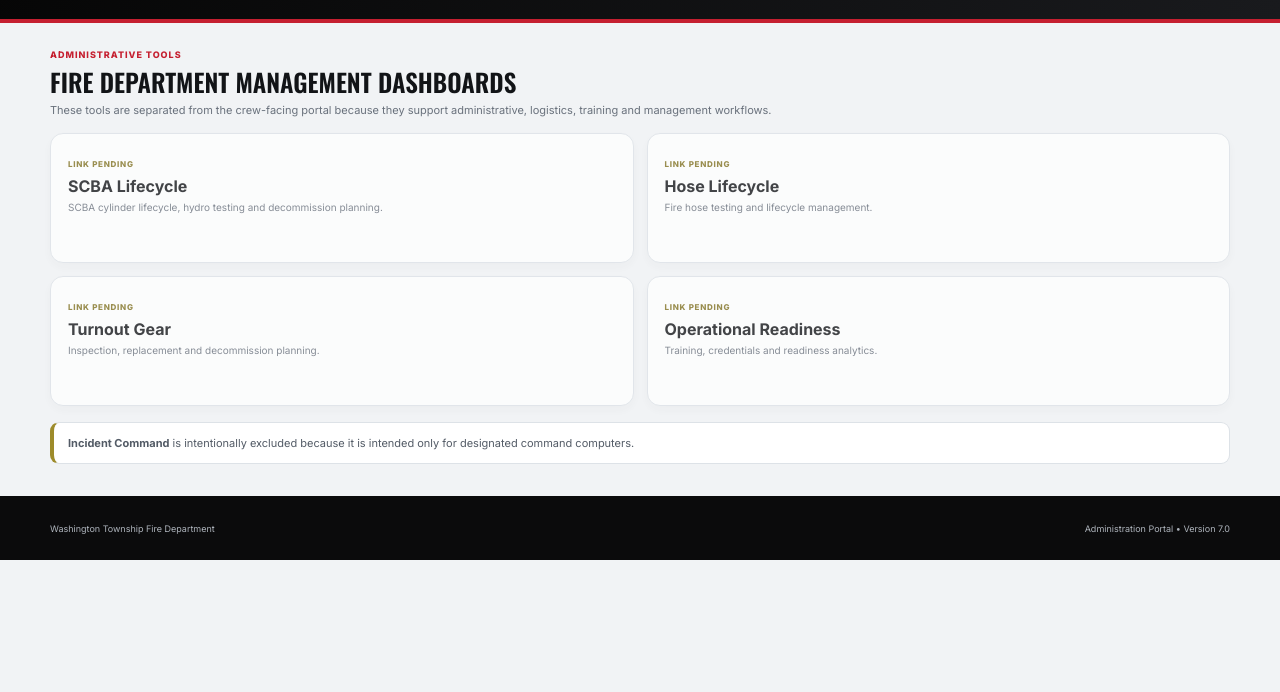
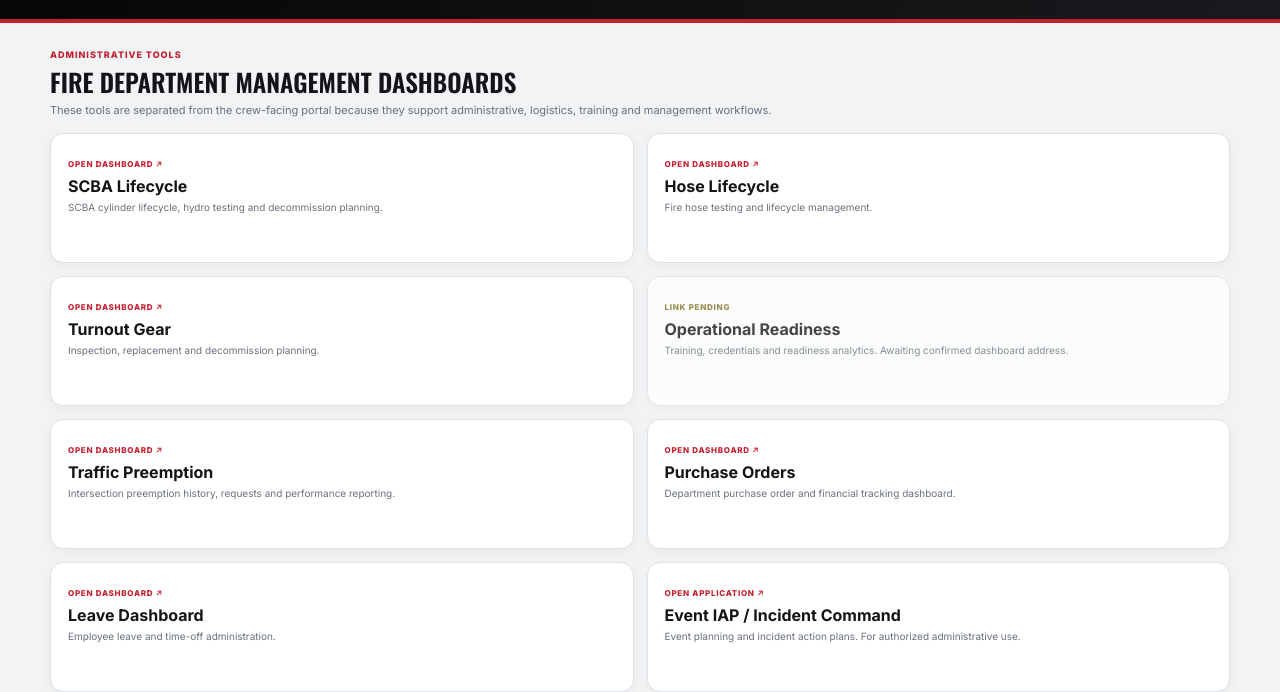
Before and after one commit to wtfdoperativenotifications/wtfd-employee-portal, a plain HTML site: page admin.html in a window 1280 px wide. Shown: the part 109-801 px from the top of the page. Drawn offline with nearby package versions, Linux system fonts and the light colour scheme.

Commit message:
Phase 2: add administration dashboard launch links (#1)
* Link lifecycle and administration dashboards from portal

* Add accessible hover and keyboard focus states to admin cards

```diff
--- a/admin.css
+++ b/admin.css
@@ -2,7 +2,8 @@
 *{box-sizing:border-box}body{margin:0;background:#f1f3f5;color:var(--ink);font-family:Inter,system-ui,sans-serif}.shell{width:min(1180px,calc(100% - 44px));margin:0 auto}
 header{background:linear-gradient(100deg,#060606,#191a1d);color:#fff;border-bottom:4px solid var(--red)}.header-inner{height:128px;display:flex;align-items:center;justify-content:space-between}.brand{display:flex;align-items:center;gap:16px}.brand img{width:80px;height:80px;object-fit:contain}.dept{font:600 11px Oswald,sans-serif;text-transform:uppercase;letter-spacing:.08em;color:#d3d6db}h1{margin:2px 0;font:700 34px Oswald,sans-serif;text-transform:uppercase}.brand p{margin:0;color:var(--gold2);font-size:10px;font-weight:700}.header-inner>a{color:#fff;text-decoration:none;border:1px solid rgba(255,255,255,.15);border-radius:9px;padding:8px 11px;font-size:11px;font-weight:700}
 .intro{padding:26px 0 16px}.eyebrow{font-size:9px;text-transform:uppercase;letter-spacing:.11em;font-weight:800;color:var(--red)}.intro h2{margin:3px 0;font:600 25px Oswald,sans-serif;text-transform:uppercase}.intro p{margin:0;color:var(--muted);font-size:11px}
-.grid{display:grid;grid-template-columns:repeat(2,1fr);gap:13px}.card{min-height:130px;background:#fff;border:1px solid var(--line);border-radius:13px;padding:17px;box-shadow:0 4px 13px rgba(18,22,28,.04)}.card span{font-size:8px;text-transform:uppercase;letter-spacing:.09em;color:#817221;font-weight:800}.card h3{margin:5px 0 4px;font-size:16px}.card p{margin:0;color:var(--muted);font-size:10px;line-height:1.45}.pending{opacity:.78}
+.grid{display:grid;grid-template-columns:repeat(2,1fr);gap:13px}.card{min-height:130px;background:#fff;border:1px solid var(--line);border-radius:13px;padding:17px;box-shadow:0 4px 13px rgba(18,22,28,.04)}.card span{font-size:8px;text-transform:uppercase;letter-spacing:.09em;color:#817221;font-weight:800}.card h3{margin:5px 0 4px;font-size:16px}.card p{margin:0;color:var(--muted);font-size:10px;line-height:1.45}.card.active{display:block;color:inherit;text-decoration:none;cursor:pointer;transition:transform .15s ease,border-color .15s ease,box-shadow .15s ease}.card.active:hover,.card.active:focus-visible{transform:translateY(-2px);border-color:var(--red);box-shadow:0 7px 20px rgba(18,22,28,.12);outline:none}.card.active span{color:var(--red)}.card.active:focus-visible{outline:3px solid var(--gold2);outline-offset:2px}
+.pending{opacity:.78}
 .note{margin:16px 0 32px;background:#fff;border:1px solid var(--line);border-left:4px solid var(--gold);border-radius:9px;padding:13px 14px;color:#535b66;font-size:11px}
 footer{background:#0b0b0c;color:#aeb4bc}.footer{height:64px;display:flex;align-items:center;justify-content:space-between;font-size:9px}
 @media(max-width:700px){.grid{grid-template-columns:1fr}.header-inner>a{display:none}.brand img{width:64px;height:64px}h1{font-size:27px}}
--- a/admin.html
+++ b/admin.html
@@ -16,13 +16,17 @@
 </header>
 <main class="shell">
   <section class="intro"><div class="eyebrow">Administrative Tools</div><h2>Fire Department Management Dashboards</h2><p>These tools are separated from the crew-facing portal because they support administrative, logistics, training and management workflows.</p></section>
-  <section class="grid">
-    <div class="card pending"><span>Link Pending</span><h3>SCBA Lifecycle</h3><p>SCBA cylinder lifecycle, hydro testing and decommission planning.</p></div>
-    <div class="card pending"><span>Link Pending</span><h3>Hose Lifecycle</h3><p>Fire hose testing and lifecycle management.</p></div>
-    <div class="card pending"><span>Link Pending</span><h3>Turnout Gear</h3><p>Inspection, replacement and decommission planning.</p></div>
-    <div class="card pending"><span>Link Pending</span><h3>Operational Readiness</h3><p>Training, credentials and readiness analytics.</p></div>
+  <section class="grid" aria-label="Administrative applications">
+    <a class="card active" href="https://wtfd-scba-lifecycle.wtfd-operativenotfications.workers.dev/" target="_blank" rel="noopener noreferrer"><span>Open dashboard ↗</span><h3>SCBA Lifecycle</h3><p>SCBA cylinder lifecycle, hydro testing and decommission planning.</p></a>
+    <a class="card active" href="https://wtfd-hose-lifecycle.wtfd-operativenotfications.workers.dev/" target="_blank" rel="noopener noreferrer"><span>Open dashboard ↗</span><h3>Hose Lifecycle</h3><p>Fire hose testing and lifecycle management.</p></a>
+    <a class="card active" href="https://turnout-gear-dashboard.wtfd-operativenotfications.workers.dev/" target="_blank" rel="noopener noreferrer"><span>Open dashboard ↗</span><h3>Turnout Gear</h3><p>Inspection, replacement and decommission planning.</p></a>
+    <div class="card pending"><span>Link pending</span><h3>Operational Readiness</h3><p>Training, credentials and readiness analytics. Awaiting confirmed dashboard address.</p></div>
+    <a class="card active" href="https://preemption.washingtontwpfire.org/" target="_blank" rel="noopener noreferrer"><span>Open dashboard ↗</span><h3>Traffic Preemption</h3><p>Intersection preemption history, requests and performance reporting.</p></a>
+    <a class="card active" href="https://wtfd-po-dashboard.hartleywtfd.workers.dev/" target="_blank" rel="noopener noreferrer"><span>Open dashboard ↗</span><h3>Purchase Orders</h3><p>Department purchase order and financial tracking dashboard.</p></a>
+    <a class="card active" href="https://wt-leave-dashboard.hartleywtfd.workers.dev/" target="_blank" rel="noopener noreferrer"><span>Open dashboard ↗</span><h3>Leave Dashboard</h3><p>Employee leave and time-off administration.</p></a>
+    <a class="card active" href="https://wtfd-event-iap.hartleywtfd.workers.dev/" target="_blank" rel="noopener noreferrer"><span>Open application ↗</span><h3>Event IAP / Incident Command</h3><p>Event planning and incident action plans. For authorized administrative use.</p></a>
   </section>
-  <section class="note"><strong>Incident Command</strong> is intentionally excluded because it is intended only for designated command computers.</section>
+  <section class="note"><strong>Administration tools:</strong> This portal provides links only; access permissions are enforced by each destination application. Incident Command remains a restricted-use tool.</section>
 </main>
 <footer><div class="shell footer">Washington Township Fire Department <span>Administration Portal • Version 7.0</span></div></footer>
 </body>
```
